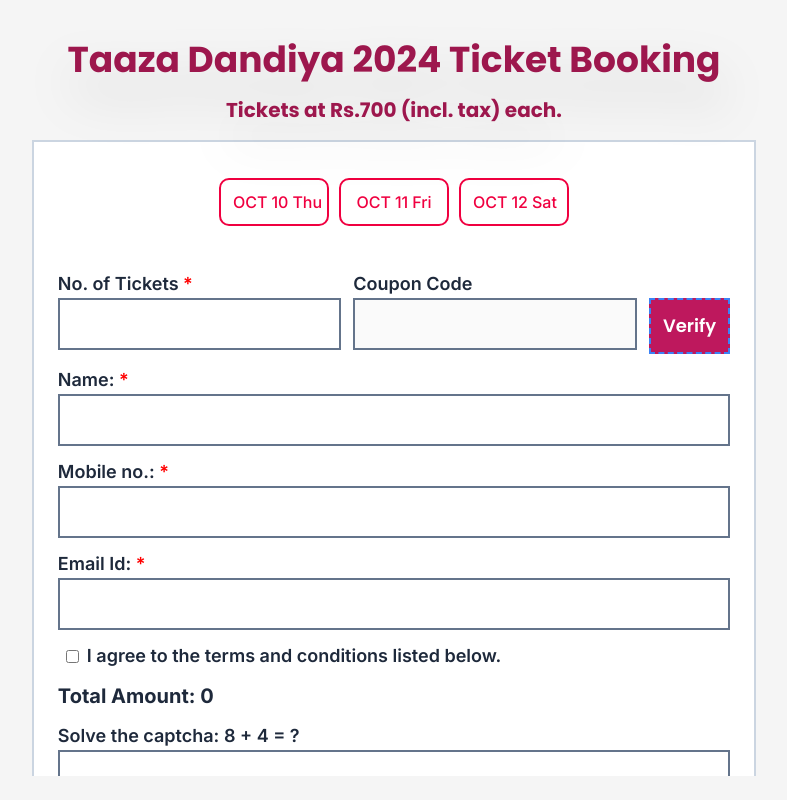
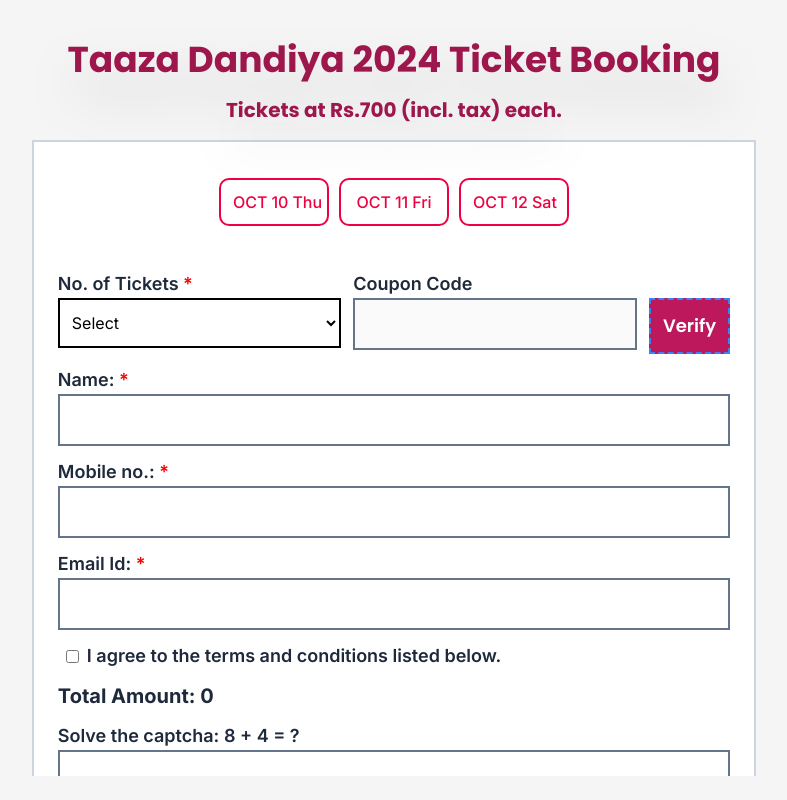
Before and after one commit to sayak-12/client, a React (Create React App) app: page /get-tickets in a window 1280 px wide. Shown: the whole page, without its empty margins (246-1033 px from the left). Built offline with nearby package versions, Linux system fonts and the light colour scheme.

Commit message:
tiket number update

```diff
--- a/src/components/booking-form.js
+++ b/src/components/booking-form.js
@@ -348,33 +348,35 @@ const handleCaptchaChange = (e) => {
         </div>
       </div>
 
-      <div className="flex gap-3 new">
-        <div className="flex-1">
-          <label>
-            No. of Tickets <span style={{ color: "red" }}>*</span>
-          </label>
-          <input
-            type="number"
-            name="tickets"
-            value={formData.tickets}
-            onChange={handleChange}
-            min="1"
-            max="5"
-            required
-            onInput={(e) => {
-              let value = parseInt(e.target.value, 10);
 
-              if (value > 5) {
-                value = 5; // Prevent inputting more than 5
-              }
-              if (value <= 0) {
-                value = 5; // Set to 1 if 0 or negative value is entered
-              }
+      <div div className='flex gap-3'>
+            <div className='flex-1'>
+    <label>No. of Tickets <span style={{ color: 'red' }}>*</span></label>
+    <select
+        name="tickets"
+        className="ticket-count"
+        value={formData.tickets}
+        onChange={handleChange}
+        required
+        style={{
+            width: '100%',
+            height:'60%',
+            padding: '8px',
+            border: '2px solid black',
+            backgroundColor: '#FFFFFF',
+            fontSize: '16px',
+            cursor: 'pointer'
+        }}
+    >
+        <option value="">Select</option>
+        <option value="1">1</option>
+        <option value="2">2</option>
+        <option value="3">3</option>
+        <option value="4">4</option>
+        <option value="5">5</option>
+    </select>
+</div>
 
-              e.target.value = value; // Update the value in the input field
-            }}
-          />
-        </div>
         <div className="flex-1">
           <label>Coupon Code</label>
           <input
--- a/src/components/date.css
+++ b/src/components/date.css
@@ -82,3 +82,7 @@
     font-weight: 700;
     width: 280px;
 }
+
+.ticket-count{
+    border: 1px solid black;
+}
```
